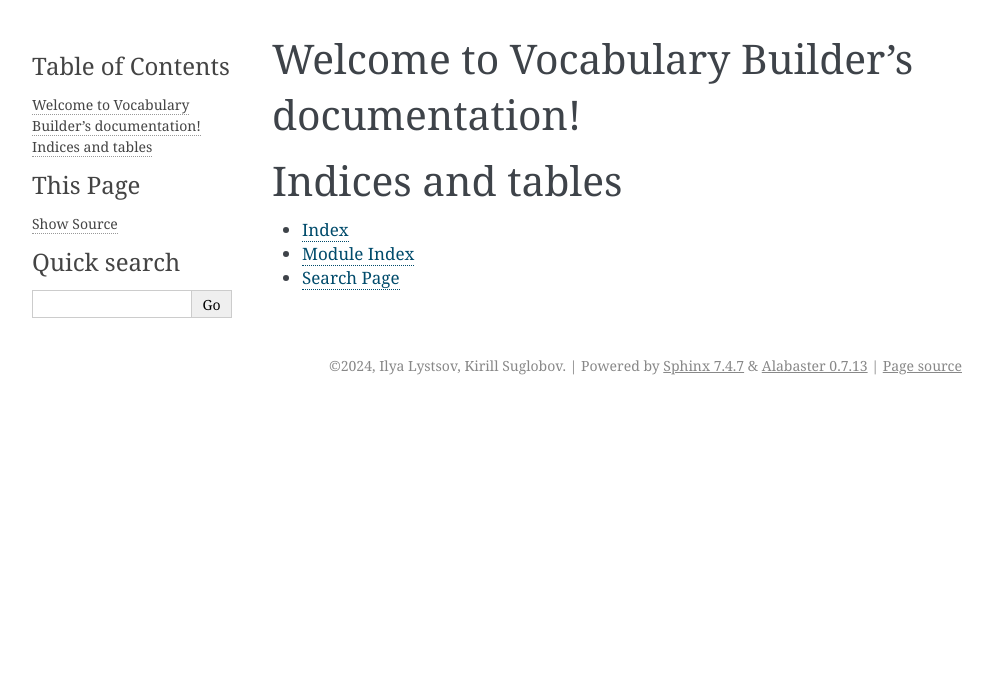
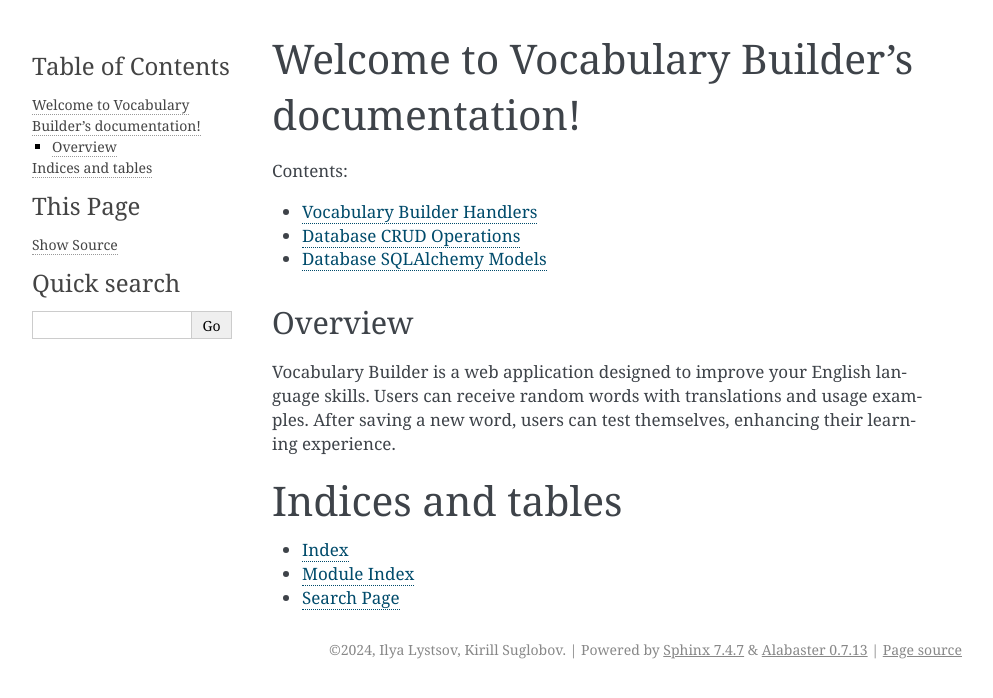
Before and after one commit to ilystsov/vocabulary-builder, a Sphinx documentation site: the page built from docs/index.rst, in a window 1280 px wide. Shown: the top 698 px of the page, without its empty margins (148-1141 px from the left). Built offline with Sphinx 7.4.7, drawn with Linux system fonts in a browser that asks for light colours.

Commit message:
[DOCS] Create docs with .rst files

```diff
--- /dev/null
+++ b/docs/api.rst
@@ -0,0 +1,20 @@
+Vocabulary Builder Handlers
+~~~~~~~~~~~~~~~~~~~~~~
+
+.. automodule:: src.vocabulary_builder
+   :members:
+   :private-members:
+
+Database CRUD Operations
+~~~~~~~~~~~~~~~~
+
+.. automodule:: src.db.crud
+   :members:
+   :private-members:
+
+Database SQLAlchemy Models
+~~~~~~~~~~~~~~~~~~~~~~~~~~
+
+.. automodule:: src.db.models
+   :members:
+   :private-members:
--- a/docs/index.rst
+++ b/docs/index.rst
@@ -10,6 +10,14 @@
    :maxdepth: 2
    :caption: Contents:
 
+   api
+
+Overview
+--------
+
+Vocabulary Builder is a web application designed to improve your English language skills.
+Users can receive random words with translations and usage examples.
+After saving a new word, users can test themselves, enhancing their learning experience.
 
 
 Indices and tables
```
